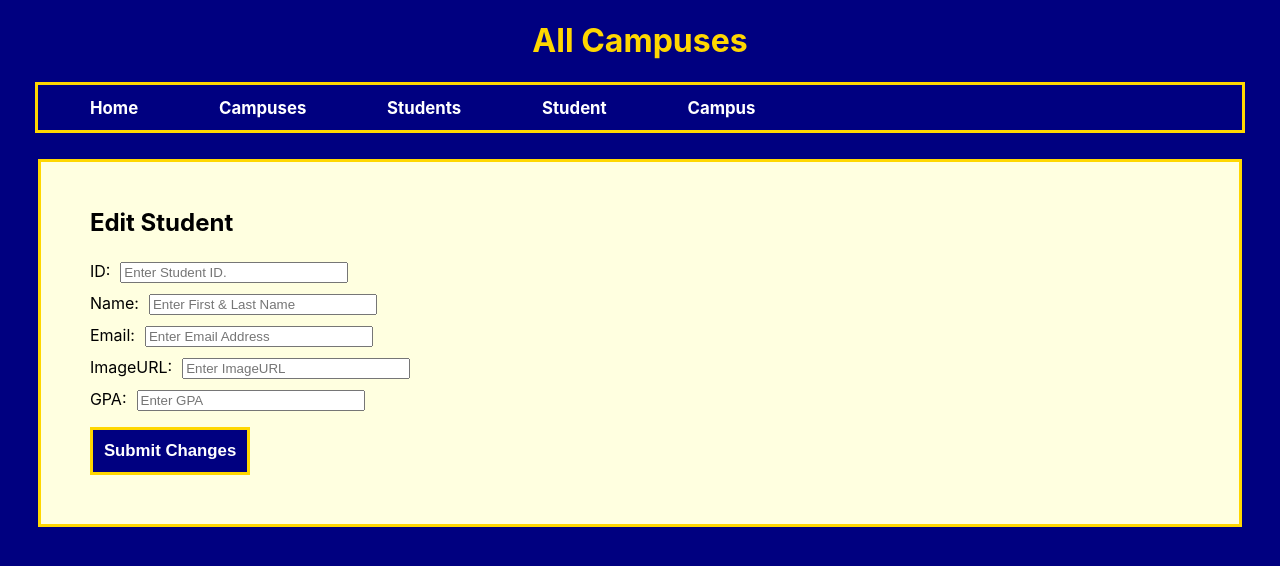
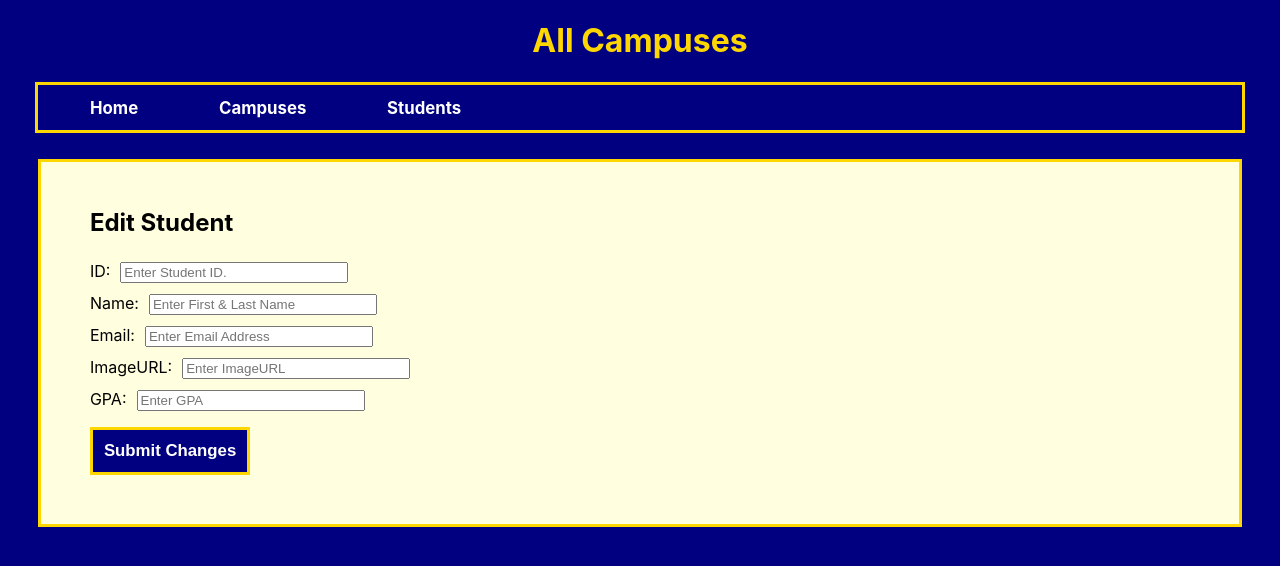
Before and after one commit to ef1301/crudProject, a React (Create React App) app: page /EditStudent in a window 1280 px wide. Shown: the top 566 px of the page. Built offline with nearby package versions, Linux system fonts and the light colour scheme.

Commit message:
Touched EditCampus: (Not Resolved)/ switching over to css work

```diff
--- a/src/components/containers/EditStudent.js
+++ b/src/components/containers/EditStudent.js
@@ -72,8 +72,6 @@ class EditStudent extends Component {
                             <Link to="/">Home</Link>
                             <Link to="/AllCampuses">Campuses</Link>
                             <Link to="/AllStudents">Students</Link>
-                            <Link to="/Student">Student</Link>
-                            <Link to="/Campus">Campus</Link>
                         </div>
                     </div>
                 </div>
--- a/src/components/containers/allCampuses.js
+++ b/src/components/containers/allCampuses.js
@@ -62,8 +62,6 @@ class AllCampuses extends Component {
               <Link to="/">Home</Link>
               <Link to="/AllCampuses">Campuses</Link>
               <Link to="/AllStudents">Students</Link>
-              <Link to="/Student">Student</Link>
-              <Link to="/Campus">Campus</Link>
             </div>
           </div>
         </div>
--- a/src/components/views/singleCampus.js
+++ b/src/components/views/singleCampus.js
@@ -42,7 +42,7 @@ class SingleCampus extends Component {
             </div> : <div>hello</div> }
             <div>
               <h2>Campuses</h2>
-              <p>There are </p>
+            <p></p>
             </div>
           </div>
 
--- a/src/store/utilities/campusReducer.js
+++ b/src/store/utilities/campusReducer.js
@@ -11,7 +11,7 @@ const arrayOfCampusesFromAPI = [
         "name": "Hunter College",
         "numStudents": 2,
         "students": [],
-        "imageUrl": "http://i.imgur.com/AItCxSs.jpg",
+        "imageUrl": "http://www.hunter.cuny.edu/research/repository/images/hunter_campus1.jpg",
         "address": "2018-12-06T19:58:21.314Z",
         "description": "2018-12-06T19:58:21.314Z"
     },
--- a/src/store/utilities/studentReducer.js
+++ b/src/store/utilities/studentReducer.js
@@ -78,8 +78,8 @@ export const addStudentThunk = (student) => (dispatch) => {
     dispatch(resolvedActionObject);
 }
 
-export const currentStudentThunk = (student) => (dispatch) => {
-    let resolvedActionObject = fetchCurrentStudent(student);
+export const currentStudentThunk = (id) => (dispatch) => {
+    let resolvedActionObject = fetchCurrentStudent(id);
     dispatch(resolvedActionObject);
 }
 
```
